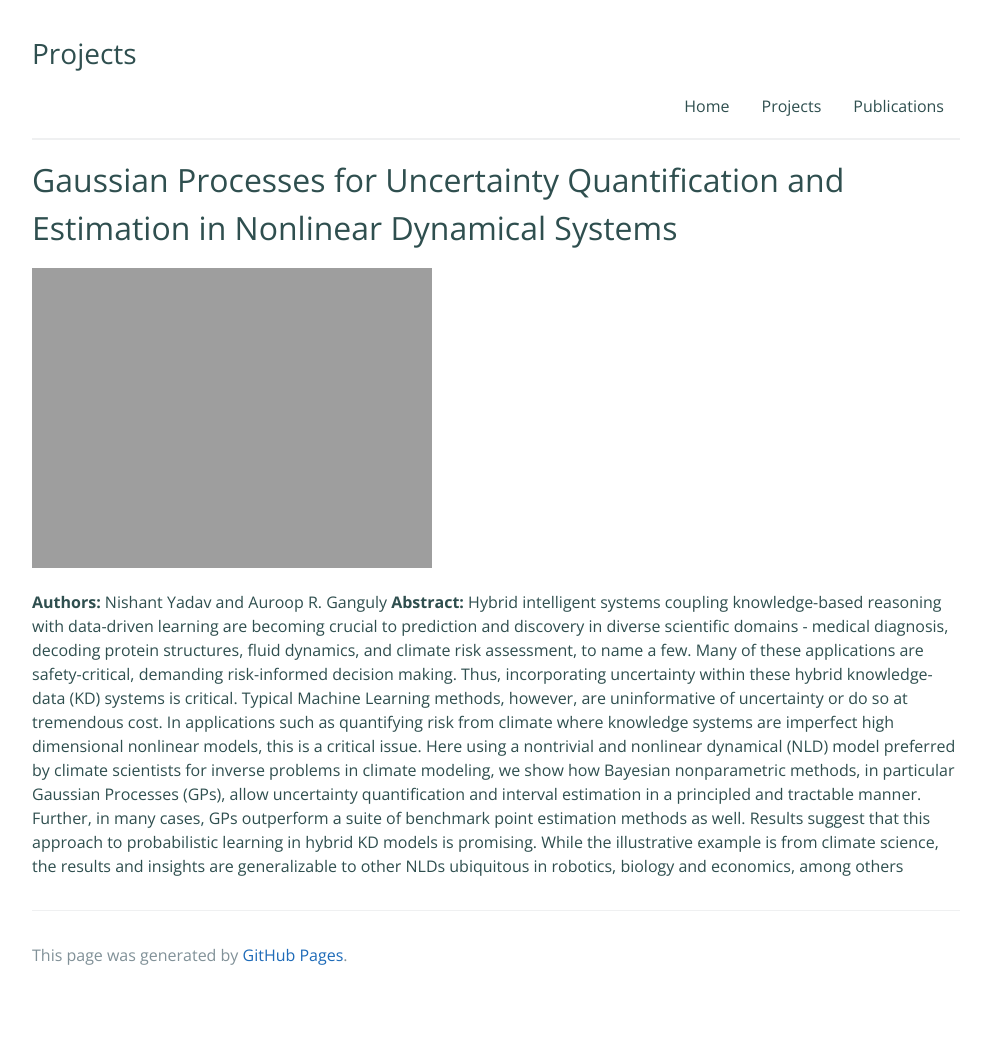
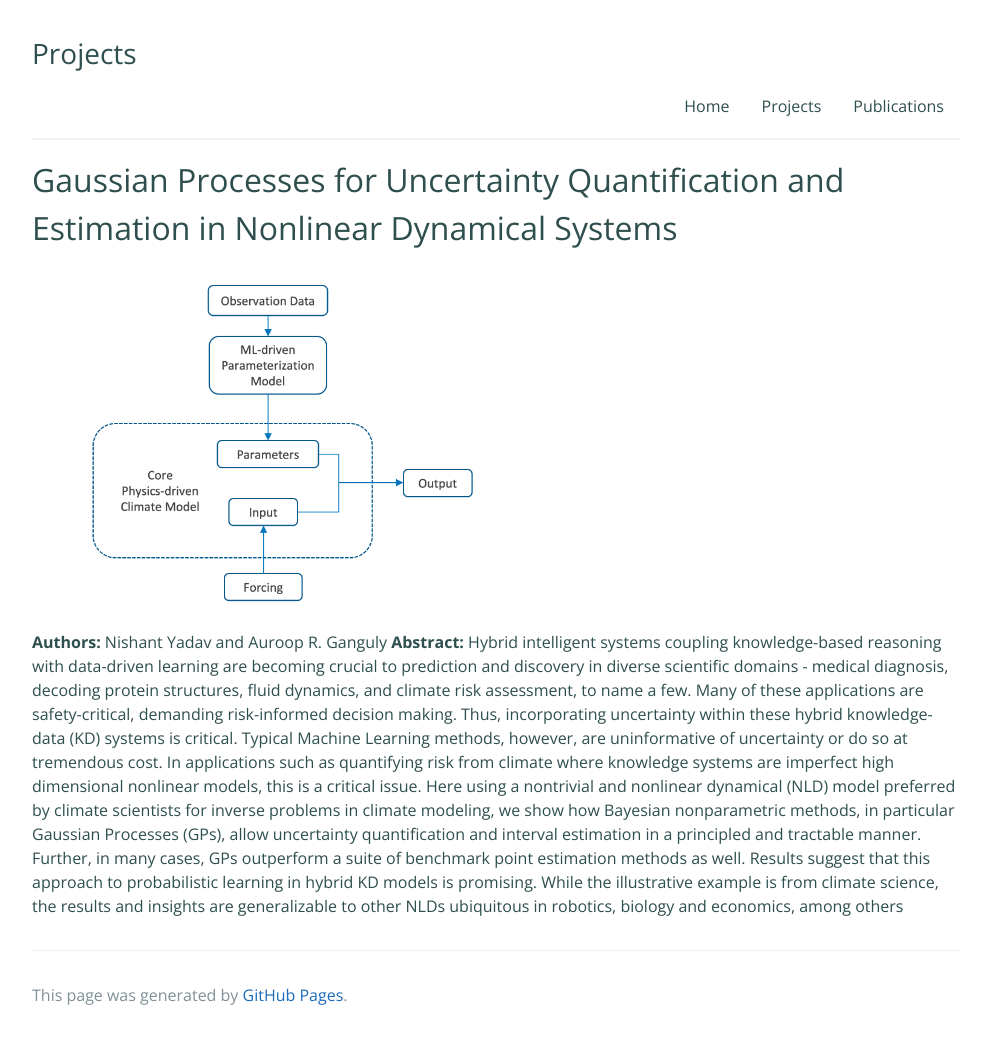
Before and after one commit to nisyad/nisyad.github.io, a Jekyll site: the page built from projects.md, in a window 1280 px wide. Shown: the whole page, without its empty margins (144-1135 px from the left). Built offline with Jekyll 4.4.1, drawn with Linux system fonts in a browser that asks for light colours; before the commit the page ends 999 px from its top, so only the background shows below that.

Commit message:
project pic update

```diff
--- a/projects.md
+++ b/projects.md
@@ -6,7 +6,7 @@ description:
 
 # Gaussian Processes for Uncertainty Quantification and Estimation in Nonlinear Dynamical Systems
 
-![Hybrid ML-Physics Climate Model](assets/images/hybrid-model-uq.png =250x)
+![Hybrid ML-Physics Climate Model](assets/images/hybrid-model-uq.png){:width="50%"}
 
 **Authors:** Nishant Yadav and Auroop R. Ganguly
 **Abstract:** Hybrid intelligent systems coupling knowledge-based reasoning with data-driven learning are becoming crucial to prediction and discovery in diverse scientific domains - medical diagnosis, decoding protein structures, fluid dynamics, and climate risk assessment, to name a few. Many of these applications are safety-critical, demanding risk-informed decision making. Thus, incorporating uncertainty within these hybrid knowledge-data (KD) systems is critical. Typical Machine Learning methods, however, are uninformative of uncertainty or do so at tremendous cost. In applications such as quantifying risk from climate where knowledge systems are imperfect high dimensional nonlinear models, this is a critical issue. Here using a nontrivial and nonlinear dynamical (NLD) model preferred by climate scientists for inverse problems in climate modeling, we show how Bayesian nonparametric methods, in particular Gaussian Processes (GPs), allow uncertainty quantification and interval estimation in a principled and tractable manner. Further, in many cases, GPs outperform a suite of benchmark point estimation methods as well. Results suggest that this approach to probabilistic learning in hybrid KD models is promising. While the illustrative example is from climate science, the results and insights are generalizable to other NLDs ubiquitous in robotics, biology and economics, among others
```
